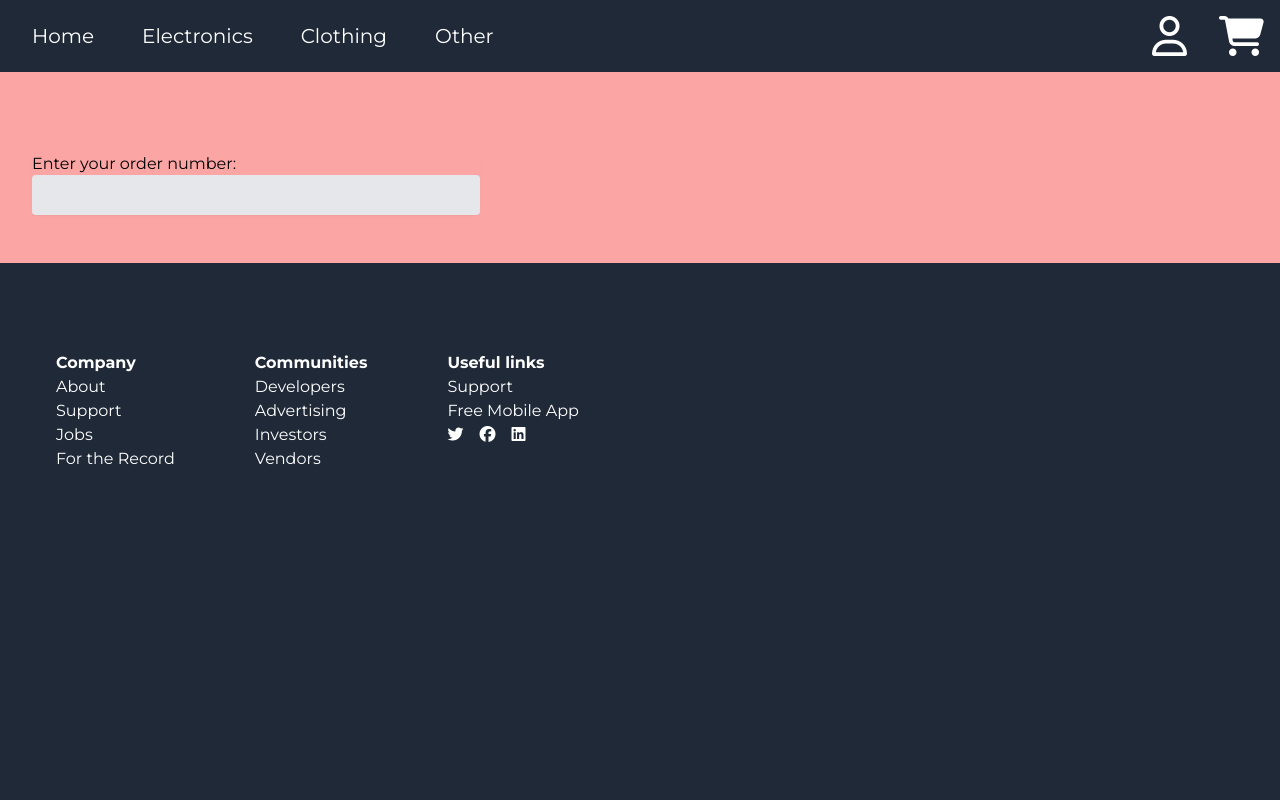
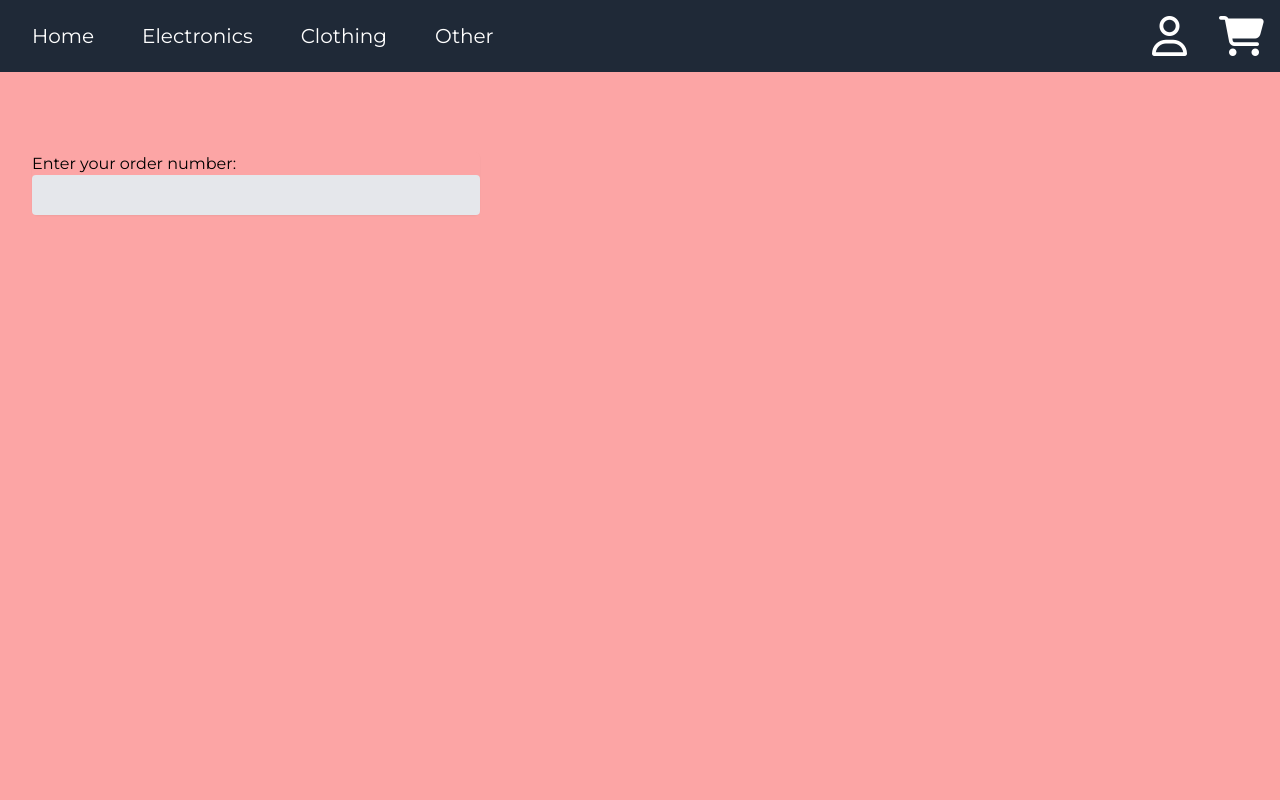
Before and after one commit to MikeProduce/ShopifyTailwind, a React (Vite) app in the folder shopTailWind/: page /CheckOrder in a window 1280 px wide. Shown: the top 800 px of the page. Built offline with nearby package versions, Linux system fonts and the light colour scheme; no server answers.

Commit message:
fixed another bug with the screen on the homepage taking up extra space

```diff
--- a/shopTailWind/src/App.jsx
+++ b/shopTailWind/src/App.jsx
@@ -27,7 +27,7 @@ import { CheckOrder } from './Pages/CheckOrder.jsx'
     )
   )
   return (
-    <div className="w-screen h-screen bg-red-300 w-full overflow-x-hidden ">
+    <div className="w-screen bg-red-300 w-full overflow-x-hidden ">
       <BoughtItem />
       <RouterProvider  router={router}/>
       <Footer/>
--- a/shopTailWind/src/Pages/CheckOrder.jsx
+++ b/shopTailWind/src/Pages/CheckOrder.jsx
@@ -18,7 +18,7 @@ export const CheckOrder = () => {
 
 
   return (
-    <div className="min-h-full items-center justify-center py-12 px-4 sm:px-6 lg:px-8">
+    <div className="h-screen items-center justify-center py-12 px-4 sm:px-6 lg:px-8">
       <div className="w-full max-w-md space-y-8">
       <form className="mt-8 space-y-6" action="#" method="POST">
           <div className="-space-y-px rounded-md shadow-sm">
--- a/shopTailWind/src/components/Footer.jsx
+++ b/shopTailWind/src/components/Footer.jsx
@@ -10,21 +10,21 @@ export const Footer = () => {
   return (
     <div className="bg-gray-800 w-full h-full">
       <div className="bg-gray-800 text-white mx-auto max-w-2xl py-8 px-2 sm:py-12 sm:px-6 lg:max-w-7xl lg:px-4 flex flex-col sm:flex-row" >
-          <ul className='mx-10 my-10'>
+          <ul className='mx-8 my-8'>
             <li className='font-bold'>Company</li>
             <li className='hover:underline cursor-pointer'>About</li>
             <li className='hover:underline cursor-pointer'>Support</li>
             <li className='hover:underline cursor-pointer'>Jobs</li>
             <li className='hover:underline cursor-pointer'>For the Record</li>
           </ul>
-          <ul className='mx-10 my-10'>
+          <ul className='mx-8 my-8'>
             <li className='font-bold'>Communities</li>
             <li className='hover:underline cursor-pointer'>Developers</li>
             <li className='hover:underline cursor-pointer'>Advertising</li>
             <li className='hover:underline cursor-pointer'>Investors</li>
             <li className='hover:underline cursor-pointer'>Vendors</li>
           </ul>
-          <ul className='mx-10 my-10'>
+          <ul className='mx-8 my-8'>
             <li className='font-bold'>Useful links</li>
             <li className='hover:underline cursor-pointer'>Support</li>
             <li className='hover:underline cursor-pointer'>Free Mobile App</li>
```
